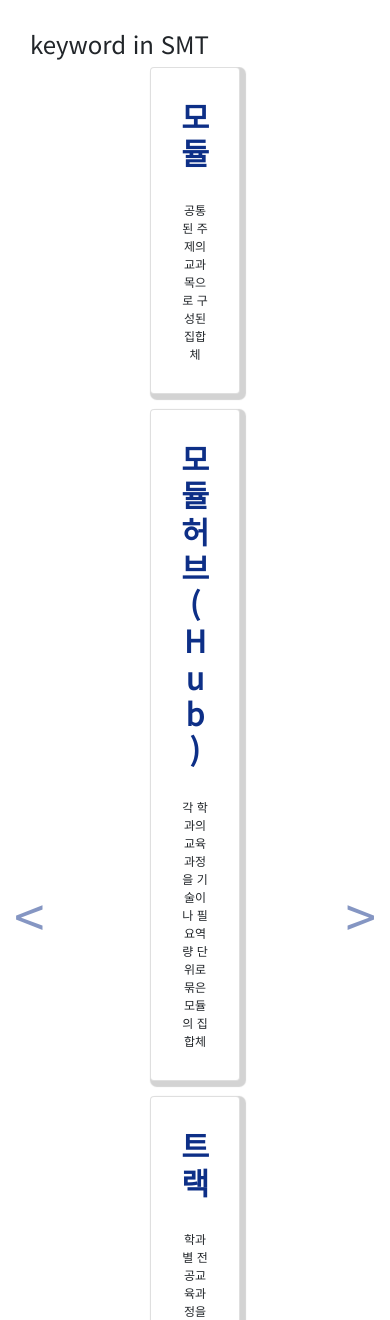
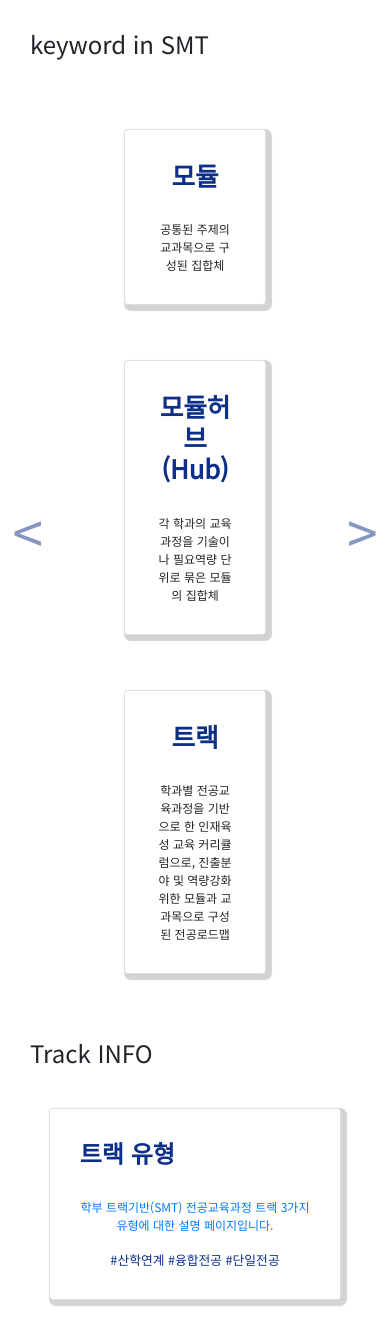
Before and after one commit to 1010Min/-chili-sauce, a Flask app: page /track-info in a window 390 px wide. Shown: the part 99-1419 px from the top of the page. Run offline with Flask 2, Linux system fonts and the light colour scheme; some libraries are stand-ins or nearby versions.

Commit message:
UPDATE : UI 수정

```diff
--- /dev/null
+++ b/static/track_info.css
@@ -0,0 +1,17 @@
+@media all and (min-width: 768px) and (max-width: 1024px){
+    .card1 {
+        width: 10vw;
+        font-size: 20px ;
+        margin: auto;
+    }
+}
+
+@media all and (min-width: 1024px){
+    .carousel-control-prev-icon{
+        margin-left: -10vw;
+    }
+
+    .carousel-control-next-icon{
+        margin-right: -10vw;
+    }
+}
--- a/templates/majortrack.html
+++ b/templates/majortrack.html
@@ -711,10 +711,10 @@
 
                 <ul class = "nav justify-content-end">
                     <li class="nav-item2 dropdown">
-                        <a class="nav-link2 dropdown-toggle" href="#" id="navbarDropdownMenuLink3" data-toggle="dropdown" aria-haspopup="true" aria-expanded="false">
+                        <a class="nav-link2 dropdown-toggle" href="#" id="navbarDropdownMenuLink4" data-toggle="dropdown" aria-haspopup="true" aria-expanded="false">
                             세부 트랙 확인
                         </a>
-                        <div class="dropdown-menu" aria-labelledby="navbarDropdownMenuLink3">
+                        <div class="dropdown-menu" aria-labelledby="navbarDropdownMenuLink4">
                             <a class="dropdown-item" href="#smart-IOT">스마트 IOT 솔루션</a>
                             <a class="dropdown-item" href="#bigdata-ana">빅데이터 분석</a>
                             <hr class="dropdown-divider">
--- a/templates/trackinfo.html
+++ b/templates/trackinfo.html
@@ -30,6 +30,7 @@
     <link rel="shortcut icon" href="../static/favicon.ico">
     <title>sookmyung-track</title>
     <link rel="stylesheet" href="../static/index.css">
+    <link rel="stylesheet" href="{{ url_for('static', filename='track_info.css') }}">
     <style>
         .carousel-control-prev-icon,
         .carousel-control-next-icon {
@@ -37,13 +38,26 @@
             width: 100px;
             background-size: 100%, 100%;
             background-image: none;
+
         }
+
+        @media all and (max-width: 1023px){
+            .carousel-control-prev-icon{
+                margin-left: -5%;
+            }
+
+            .carousel-control-next-icon{
+                margin-right: -5%;
+            }
+        }
+
 
         .carousel-control-next-icon:after
         {
             content: '>';
             font-size: 55px;
             color: #0d2f87;
+
         }
 
         .carousel-control-prev-icon:after {
@@ -53,7 +67,6 @@
         }
         .card-deck{
             margin: auto;
-            width: 80%;
             padding-left: 100px;
             padding-right: 100px;
         }
@@ -62,7 +75,7 @@
         }
         .title{
             color: #0d2f87;
-            font-size: 1.9rem;
+            font-size: 1.6rem;
             font-weight: bold;
             margin-bottom: 30px;
         }
@@ -103,24 +116,24 @@
     </div>
 </nav>
 <div class="main">
-    <h4 style="margin-top: 30px; margin-left: 30px">keyword in SMT</h4>
+    <h4 style="margin-top: 30px; margin-left: 30px; margin-bottom: 30px">keyword in SMT</h4>
     <div id="carouselExampleControls" class="carousel slide" data-ride="carousel">
         <div class="carousel-inner">
             <div class="carousel-item active">
-                <div class="card-deck">
-                    <div class="card">
+                <div class="card-deck col-12 col-sm-12 col-md-12">
+                    <div class="card card1 w-75">
                         <div class="card-body">
                             <h5 class="card-title title">모듈</h5>
                             <p class="card-text text">공통된 주제의 교과목으로 구성된 집합체</p>
                         </div>
                     </div>
-                    <div class="card">
+                    <div class="card card1 w-75">
                         <div class="card-body">
                             <h5 class="card-title title">모듈허브(Hub)</h5>
                             <p class="card-text">각 학과의 교육과정을 기술이나 필요역량 단위로 묶은 모듈의 집합체</p>
                         </div>
                     </div>
-                    <div class="card">
+                    <div class="card card1 w-75">
                         <div class="card-body">
                             <h5 class="card-title title">트랙</h5>
                             <p class="card-text">학과별 전공교육과정을 기반으로 한 인재육성 교육 커리큘럼으로, 진출분야 및 역량강화 위한 모듈과 교과목으로 구성된 전공로드맵   </p>
@@ -130,13 +143,13 @@
             </div>
             <div class="carousel-item">
                 <div class="card-deck">
-                    <div class="card">
+                    <div class="card card1">
                         <div class="card-body">
                             <h5 class="card-title title">타학과 코드쉐어</h5>
                             <p class="card-text">타 학과 전공과목을 이수하고 해당 학과 전공학점으로 인정받을 수 있도록 연계한 학부 교과목</p>
                         </div>
                     </div>
-                    <div class="card">
+                    <div class="card card1">
                         <div class="card-body">
                             <h5 class="card-title title">대학원 연계과목</h5>
                             <p class="card-text">학부생이 석사과정의 전공과목을 이수하고 해당 학과 전공학점으로 인정받을 수 있도록 연계한 대학원 교과목</p>
```
